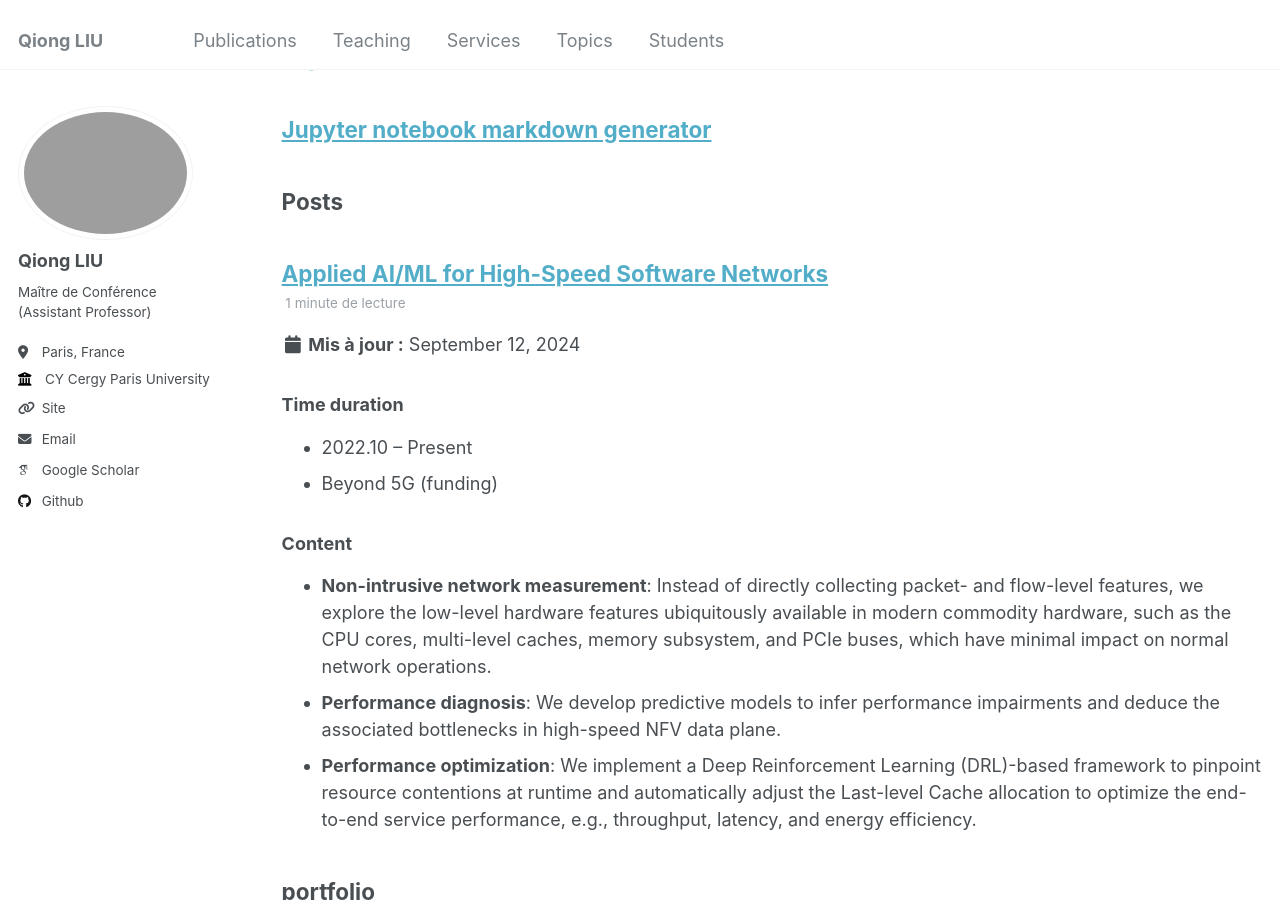
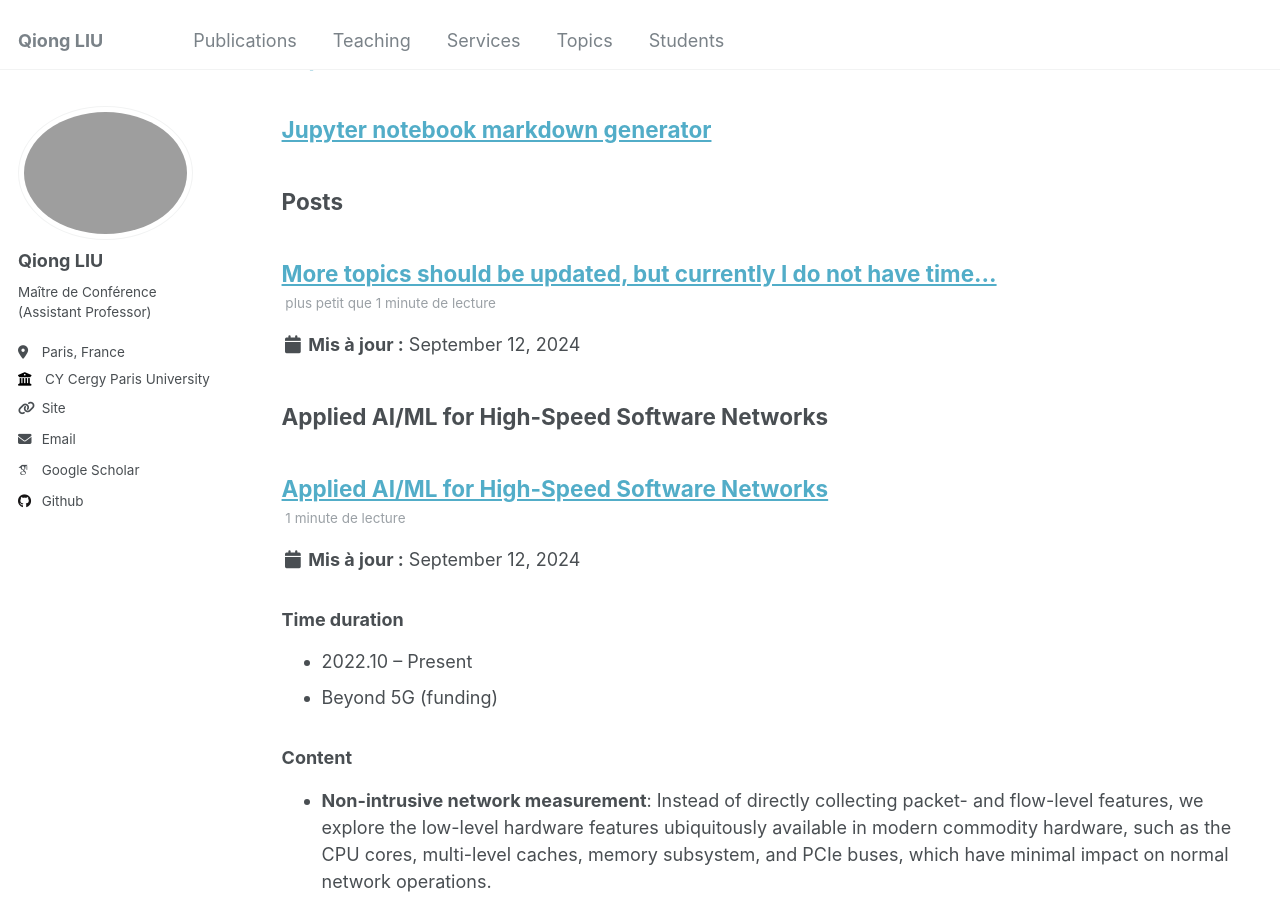
Before and after one commit to evesiphus/evesiphus.github.io, a Jekyll site: the page built from _pages/sitemap.md, in a window 1280 px wide and 900 px high, scrolled down 1359 px. Built offline with Jekyll 4.4.1, drawn with Linux system fonts in a browser that asks for light colours; some web fonts are replaced.

Commit message:
Update and rename topic1_highspeed.md to 2024-09-12-blog-post-2.md.md

```diff
--- a/_posts/topic1_highspeed.md
+++ b/_posts/2024-09-12-blog-post-2.md.md
@@ -1,6 +1,6 @@
 ---
 layout: archive
-title: "Applied AI/ML in High-Spped Software Networks"
+title: "More topics should  be updated, but currently I do not have time..."
 permalink: /research/postdoc/
 author_profile: true
 ---
```
